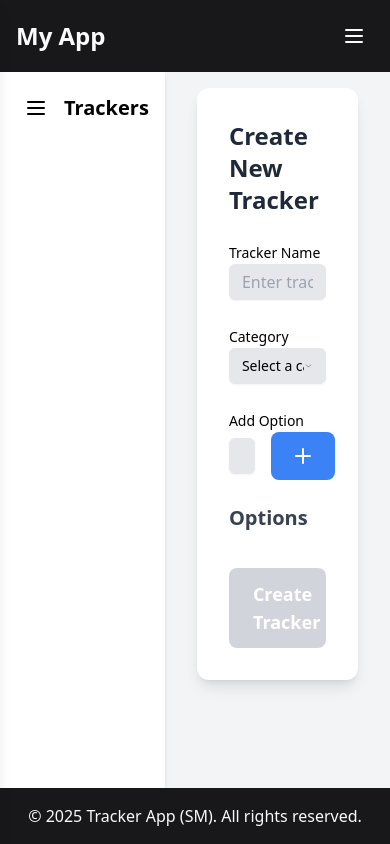
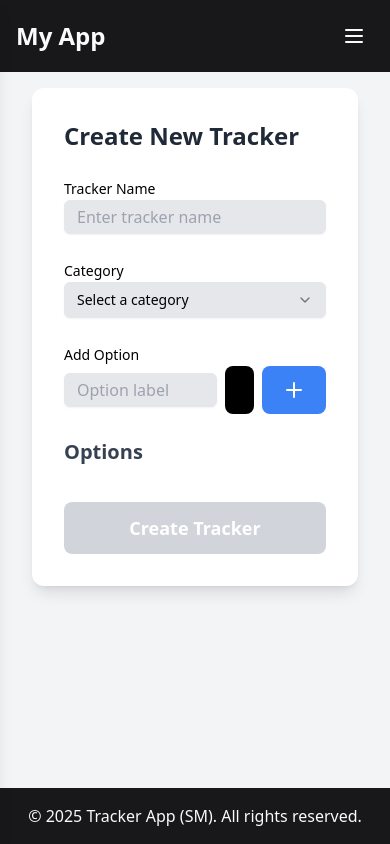
Before and after one commit to naeayedea/tracker-app, a Next.js app: page / in a window 390 px wide. Built offline with nearby package versions, Linux system fonts and the light colour scheme; a web font is replaced by a local one.

Commit message:
Some styling adjustments for mobile/desktop

```diff
--- a/src/components/CategoryInput.tsx
+++ b/src/components/CategoryInput.tsx
@@ -64,7 +64,7 @@ const CategoryInput: React.FC<CategoryInputProps> = ({category, setCategory, cat
             </Select>
             {category === 'new' && (
                 <Input
-                    className="mt-2"
+                    className="mt-2 w-full"
                     placeholder="Enter new category"
                     value={categoryTextInput}
                     onChange={(e) => setCategoryTextInput(e.target.value)}
--- a/src/components/EditTracker.tsx
+++ b/src/components/EditTracker.tsx
@@ -168,6 +168,7 @@ const EditTracker: React.FC<EditTrackerProps> = ({ tracker, isOpen, onClose }) =
                                 id="edit-tracker-name"
                                 value={name}
                                 onChange={(e) => setName(e.target.value)}
+                                className={"w-full"}
                             />
                         </div>
                         <div>
@@ -178,7 +179,7 @@ const EditTracker: React.FC<EditTrackerProps> = ({ tracker, isOpen, onClose }) =
                             <div className="space-y-2">
                                 {options.map((option, index) => (
                                     <div key={index} className="flex items-center space-x-2">
-                                        <div className={"w-8 h-8 rounded-full overflow-hidden"}>
+                                        <div className={"w-8 h-8 rounded-lg overflow-hidden"}>
                                             <input
                                                 type="color"
                                                 value={option.color}
@@ -209,7 +210,9 @@ const EditTracker: React.FC<EditTrackerProps> = ({ tracker, isOpen, onClose }) =
                                     value={newOptionLabel}
                                     onChange={(e) => setNewOptionLabel(e.target.value)}
                                     placeholder="New option label"
+                                    className={"flex-grow"}
                                 />
+                                <div className={"w-8 h-8 rounded-lg overflow-hidden"}>
                                     <input
                                         type="color"
                                         value={newOptionColor}
@@ -218,10 +221,12 @@ const EditTracker: React.FC<EditTrackerProps> = ({ tracker, isOpen, onClose }) =
                                             setNewOptionTextColor(getContrastColor(e.target.value));
                                             setIsColorManuallySelected(true);
                                         }}
-                                    className="w-8 h-8 rounded-full cursor-pointer overflow-hidden"
+                                        className="w-16 h-16 basis-1 -translate-x-1/4 -translate-y-1/4 rounded-full cursor-pointer overflow-hidden"
                                     />
+                                </div>
+
                                 <Button onClick={handleAddOption} size="icon">
-                                    <Plus size={18} />
+                                    <Plus size={18}/>
                                 </Button>
                             </div>
                         </div>
--- a/src/components/PageTemplate.tsx
+++ b/src/components/PageTemplate.tsx
@@ -1,14 +1,19 @@
 'use client'
 
-import React, { useState} from 'react'
+import React, {useEffect, useState} from 'react'
 import Header from './Header'
 import Footer from './Footer'
 import TrackerMenu from "./TrackerMenu";
 import {useWindowSize} from "react-use";
 
 export default function PageTemplate({ children }: { children: React.ReactNode}) {
-    const [isSideMenuOpen, setIsSideMenuOpen] = useState(true)
+    const [isSideMenuOpen, setIsSideMenuOpen] = useState(false)
+    const [isClient, setIsClient] = useState(false)
     const {width} = useWindowSize()
+
+    useEffect(() => {
+        setIsClient(true)
+    }, []);
 
     const toggleSideMenu = () => {
         setIsSideMenuOpen(!isSideMenuOpen)
@@ -18,7 +23,7 @@ export default function PageTemplate({ children }: { children: React.ReactNode})
         <div className="flex flex-col min-h-screen max-h-screen">
             <Header toggleSideMenu={toggleSideMenu} />
             <div className="flex flex-1 overflow-hidden">
-                <TrackerMenu isOpen={isSideMenuOpen || width > 768} setIsOpen={setIsSideMenuOpen}/>
+                {isClient && <TrackerMenu isOpen={isSideMenuOpen || width > 1000} setIsOpen={setIsSideMenuOpen}/>}
                 <main className="flex-1 overflow-y-auto p-4">
                     {children}
                 </main>
--- a/src/components/TrackerCreator.tsx
+++ b/src/components/TrackerCreator.tsx
@@ -92,6 +92,7 @@ const TrackerCreator: React.FC = () => {
                         onChange={(e) => setName(e.target.value)}
                         onKeyUp={handleKeyPress}
                         placeholder="Enter tracker name"
+                        className={"w-full"}
                     />
                 </div>
                 <div className="mb-6">
@@ -107,6 +108,7 @@ const TrackerCreator: React.FC = () => {
                                 onChange={(e) => setOptionLabel(e.target.value)}
                                 onKeyUp={handleKeyPress}
                                 placeholder="Option label"
+                                className={"w-full"}
                             />
                         </div>
                         <div className={"w-12 h-12 rounded-lg overflow-hidden"}>
--- a/src/components/TrackerMenu.tsx
+++ b/src/components/TrackerMenu.tsx
@@ -7,9 +7,13 @@ import { useTracker } from '@/contexts/TrackerContext'
 import { Menu, Plus, Download, Upload } from 'lucide-react'
 import { Accordion, AccordionContent, AccordionItem, AccordionTrigger } from '@/components/ui/accordion'
 
-const TrackerMenu: React.FC = () => {
+interface TrackerMenuProps {
+    isOpen: boolean;
+    setIsOpen: (state: boolean) => void
+}
+
+const TrackerMenu: React.FC<TrackerMenuProps> = ({ isOpen, setIsOpen })  => {
     const { trackers, getCategories } = useTracker()
-    const [isOpen, setIsOpen] = useState(false)
     const [isClient, setIsClient] = useState(false)
     const [categories, setCategories] = useState<string[]>([])
     const pathname = usePathname()
@@ -33,15 +37,6 @@ const TrackerMenu: React.FC = () => {
 
     return (
         <>
-            <div className="md:hidden bg-white shadow-md py-4 px-4">
-                <div className="flex items-center">
-                    <button onClick={toggleMenu} className="p-2">
-                        <Menu />
-                    </button>
-                    <h2 className="text-xl font-bold ml-2">Trackers</h2>
-                </div>
-            </div>
-
             <div
                 className={`fixed top-0 left-0 h-full bg-white shadow-lg transition-transform duration-300 ease-in-out z-40 ${isOpen ? 'translate-x-0' : '-translate-x-full'} md:translate-x-0 md:static md:h-screen`}
                 style={{ width: '250px' }}
--- a/src/components/ui/input.tsx
+++ b/src/components/ui/input.tsx
@@ -8,7 +8,7 @@ const Input = React.forwardRef<HTMLInputElement, React.ComponentProps<"input">>(
             <input
                 type={type}
                 className={cn(
-                    "flex h-9 w-full rounded-md border border-input bg-input px-3 py-1 text-base shadow-sm transition-colors file:border-0 file:bg-input file:text-sm file:font-medium file:text-foreground placeholder:text-muted-foreground focus-visible:outline-none focus-visible:ring-1 focus-visible:ring-ring disabled:cursor-not-allowed disabled:opacity-50 md:text-sm",
+                    "flex rounded-md border border-input bg-input px-3 py-1 text-base shadow-sm transition-colors file:border-0 file:bg-input file:text-sm file:font-medium file:text-foreground placeholder:text-muted-foreground focus-visible:outline-none focus-visible:ring-1 focus-visible:ring-ring disabled:cursor-not-allowed disabled:opacity-50 md:text-sm",
                     className
                 )}
                 ref={ref}
```
Lines whose indentation alone changed are shown as unchanged.
